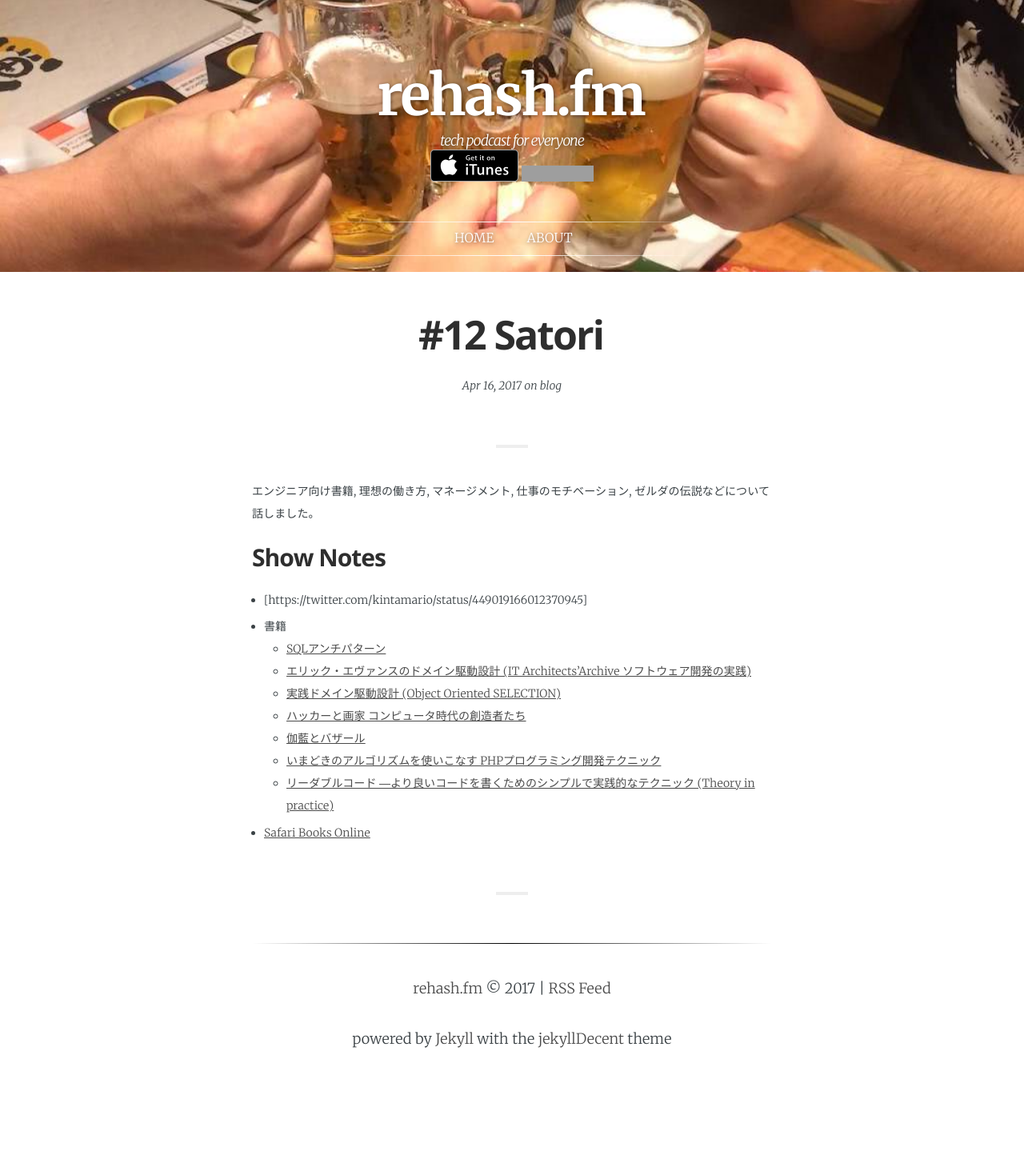
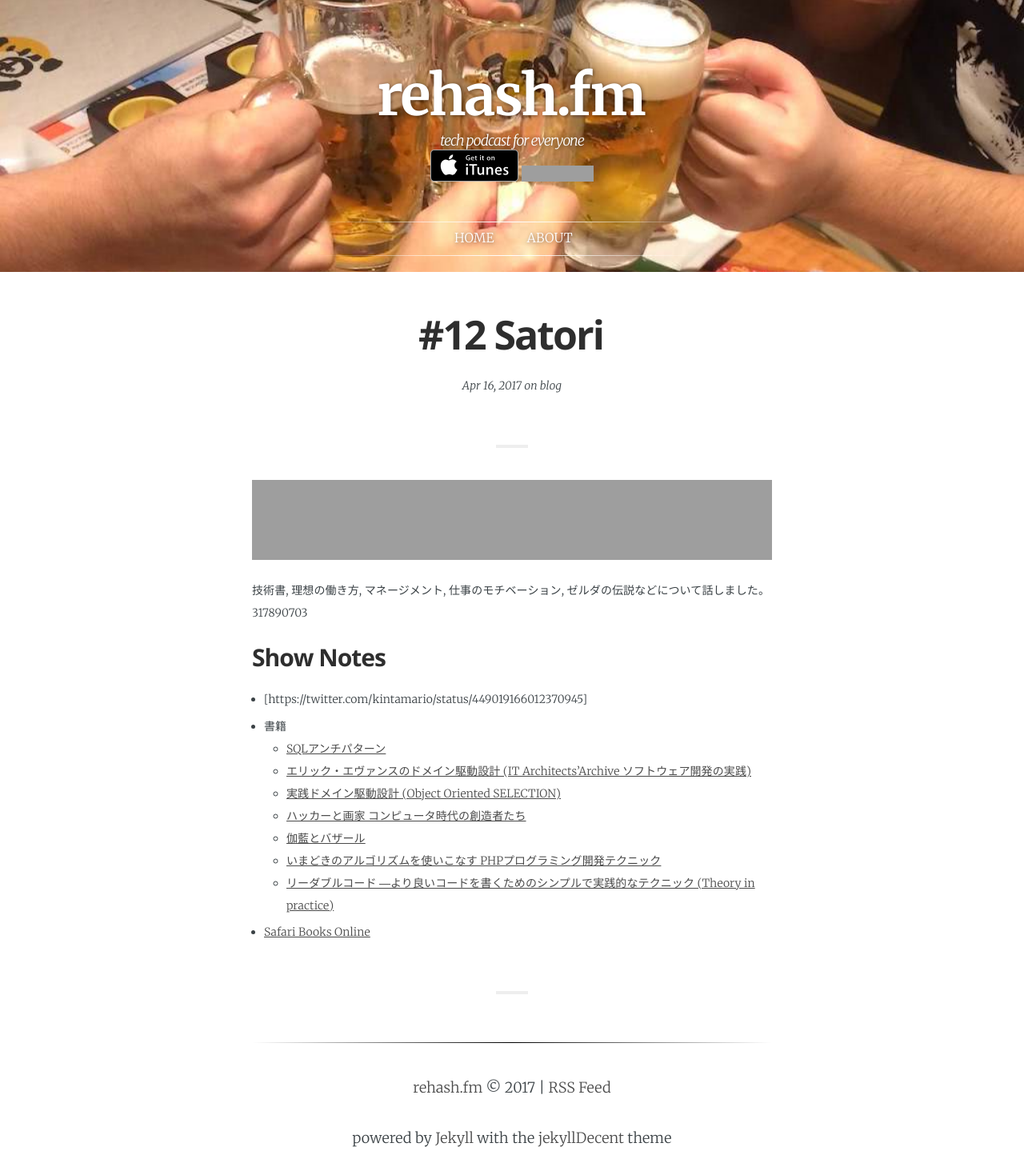
Before and after one commit to rehashfm/rehash.fm, a Jekyll site: the page built from _posts/2017-04-16-12.md, in a window 1280 px wide. Shown: the whole page at 80% size. Built offline with Jekyll 4.4.1, drawn with Linux system fonts in a browser that asks for light colours; some web fonts are replaced; before the commit the page ends 1314 px from its top, so only the background shows below that; grey boxes are pictures that could not be loaded.

Commit message:
add soundcloud link

```diff
--- a/_posts/2017-04-16-12.md
+++ b/_posts/2017-04-16-12.md
@@ -5,10 +5,11 @@
 tags:              blog
 category:          Blog
 author:            smile-0yen,azihsoyn
-excerpt:           エンジニア向け書籍, 理想の働き方, マネージメント, 仕事のモチベーション, ゼルダの伝説などについて話しました。
+excerpt:           技術書, 理想の働き方, マネージメント, 仕事のモチベーション, ゼルダの伝説などについて話しました。
 ---
-
-エンジニア向け書籍, 理想の働き方, マネージメント, 仕事のモチベーション, ゼルダの伝説などについて話しました。
+<iframe width="100%" height="50" scrolling="no" frameborder="no" src="https://w.soundcloud.com/player/?url=https%3A//api.soundcloud.com/tracks/317890703&amp;auto_play=false&amp;hide_related=false&amp;show_user=true&amp;show_reposts=false&amp;visual=false&amp;show_artwork=false&amp;default_height=75"></iframe>
+技術書, 理想の働き方, マネージメント, 仕事のモチベーション, ゼルダの伝説などについて話しました。
+317890703
 
 ## Show Notes
 - [https://twitter.com/kintamario/status/449019166012370945]
```
